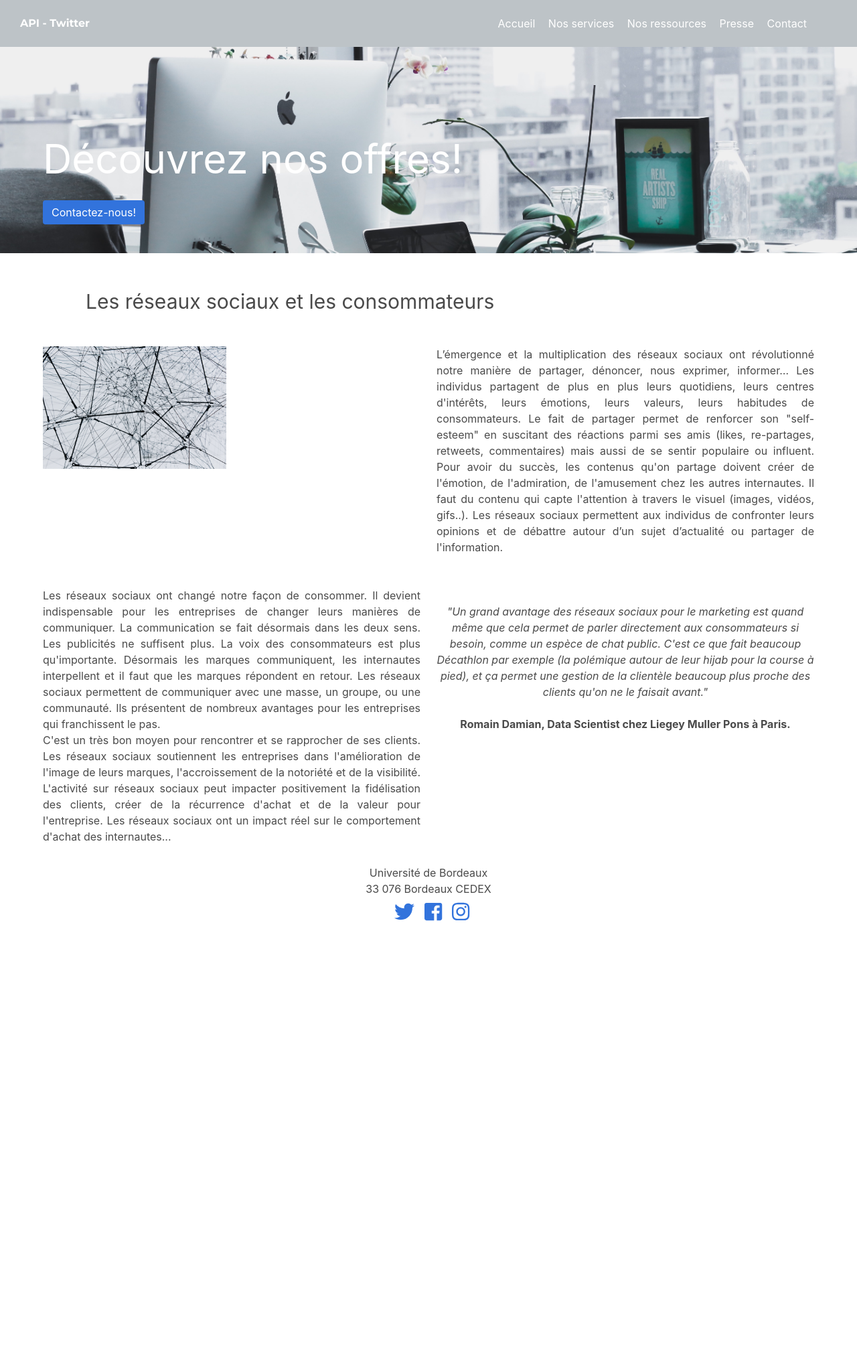
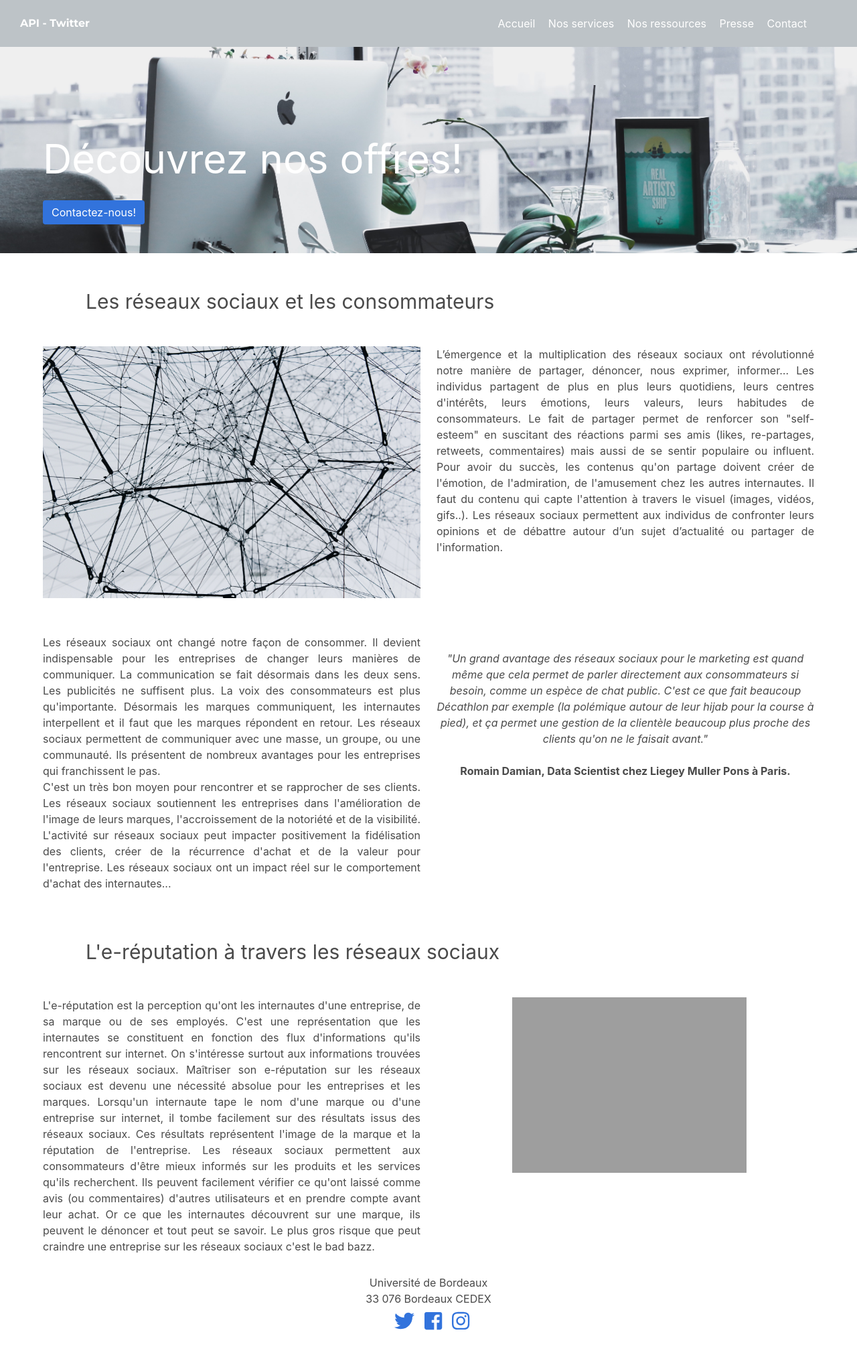
Before and after one commit to Madmax21x/Web_TER, a PHP site: page /services.php in a window 1280 px wide. Shown: the whole page at 67% size. Before the commit the page ends 1375 px from the top, so only its background shows below. Run offline with PHP 8.4, Linux system fonts and the light colour scheme; some libraries are stand-ins or nearby versions; grey boxes are pictures that could not be loaded.

Commit message:
Update services.php

```diff
--- a/Site/services.php
+++ b/Site/services.php
@@ -24,11 +24,11 @@ include("formulaire.php");
   <br/>
   <div class="container about">
     <div class="columns">
-        <div class="column about-single-element-1" style="column-width: 270px;">
+        <div class="column about-single-element-1">
           <img src="src/img/reseau.jpg" class="banner-image" style="position: relative;">
         </div>
 
-        <div class="column about-single-element-1" style="text-align:justify; column-width: 500px;">
+        <div class="column about-single-element-1" style="text-align:justify;">
           <p>L’émergence et la multiplication des réseaux sociaux ont révolutionné notre
              manière de partager, dénoncer, nous exprimer, informer… Les individus partagent
              de plus en plus leurs quotidiens, leurs centres d'intérêts, leurs émotions, leurs valeurs,
@@ -74,17 +74,46 @@ include("formulaire.php");
           clients qu'on ne le faisait avant."</span></p>
           <br/>
           <p style="font-weight:bold;">Romain Damian, Data Scientist chez Liegey Muller Pons à Paris.</p>
-
-
       </div>
-
       </div>
     </div>
   </div>
 </div>
 
 
+<div class="block">
+  <br/>
+  <br/>
+  <h2 class="subtitle heading-site-1" style= "margin-left: 10%; font-size: 30px;">L'e-réputation à travers les réseaux sociaux</h2>
+  <br/>
+  <div class="container about">
+    <div class="columns">
 
+        <div class="column about-single-element-1" style="text-align:justify;">
+          <p>L'e-réputation est la perception qu'ont les internautes d'une entreprise,
+            de sa marque ou de ses employés. C'est une représentation que les internautes
+            se constituent en fonction des flux d'informations qu'ils rencontrent sur internet.
+            On s'intéresse surtout aux informations trouvées sur les réseaux sociaux.
+            Maîtriser son e-réputation sur les réseaux sociaux est devenu une nécessité absolue
+            pour les entreprises et les marques.
+
+            Lorsqu'un internaute tape le nom d'une marque ou d'une entreprise sur internet, il tombe
+            facilement sur des résultats issus des réseaux sociaux. Ces résultats représentent l'image
+            de la marque et la réputation de l'entreprise. Les réseaux sociaux permettent aux consommateurs
+            d'être mieux informés sur les produits et les services qu'ils recherchent. Ils peuvent facilement
+            vérifier ce qu'ont laissé comme avis (ou commentaires) d'autres utilisateurs et en prendre
+            compte avant leur achat. Or ce que les internautes découvrent sur une marque, ils peuvent le
+            dénoncer et tout peut se savoir. Le plus gros risque que peut craindre une entreprise sur les
+            réseaux sociaux c'est le bad bazz.
+       </p>
+    </div>
+
+    <div class="column about-single-element-1">
+      <img src="src/img/logos.jpg" class="banner-image" style="position: relative; width: 350px; margin-left: 20%;">
+    </div>
+
+  </div>
+</div>
 
 
 
```
